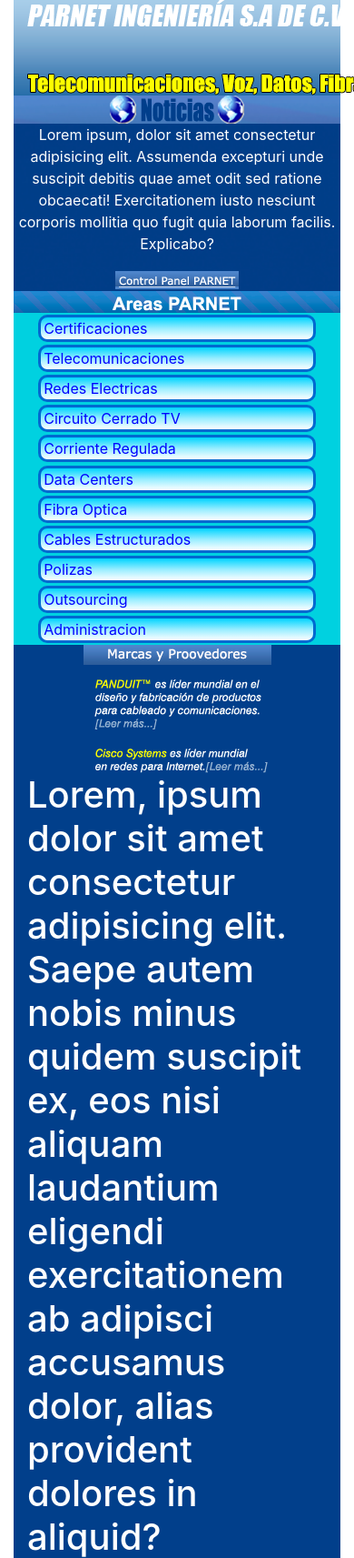
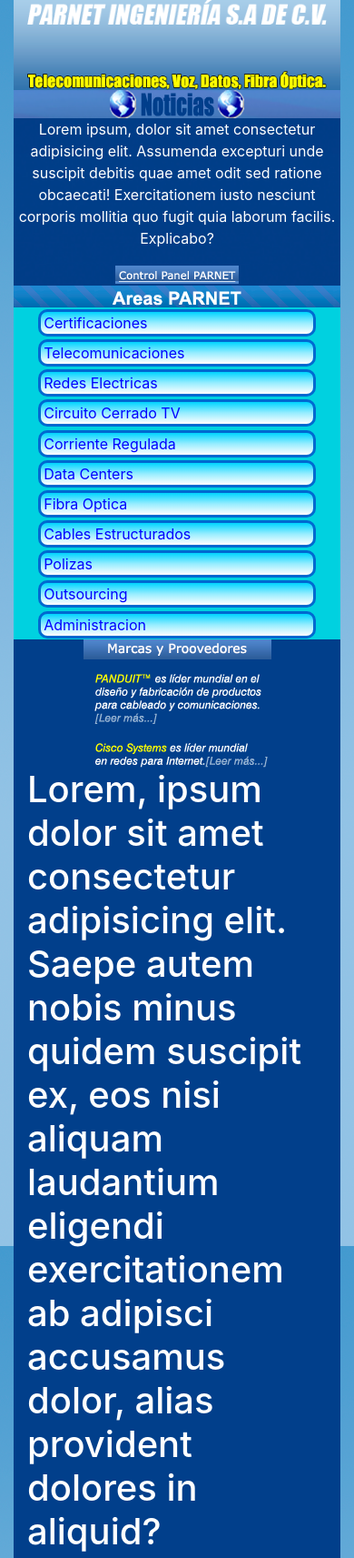
Before and after one commit to EmilioBG1997/ParNET, a PHP site: page / in a window 390 px wide; the page is wider, and only the part inside the window is pictured. Shown: the top 1713 px of that part at 91% size. Run offline with PHP 8.4, Linux system fonts and the light colour scheme; some libraries are stand-ins or nearby versions.

Commit message:
arreglados bugs de responsividad

```diff
--- a/Assets/css/footer.css
+++ b/Assets/css/footer.css
@@ -4,6 +4,8 @@
     text-decoration: underline;
 }
 
+
+
 .footer{
     background-image: url("../img/bg.png");
 }
--- a/Assets/css/header.css
+++ b/Assets/css/header.css
@@ -1,7 +1,9 @@
 .header{
     background-image: url("../img/Forma 1.png");
 }
-
+.header img{
+    max-width: 100%;
+}
 .menu-head{
     background-color: #6498C5;
 }
--- a/Assets/css/index.css
+++ b/Assets/css/index.css
@@ -2,3 +2,6 @@
     background-color: #013f8b;
     color: white;
 }
+body{
+    background: url("../img/background.png");
+}
--- a/view/footer.php
+++ b/view/footer.php
@@ -4,7 +4,7 @@
             <div class="col-lg-1 d-none d-lg-block">
                 <img src="Assets/img/logotipo.png" class="img-fluid">
             </div>
-            <div class="col-lg-10 d-flex justify-content-around align-items-center">
+            <div class="col-lg-10 d-flex justify-content-around align-items-center flex-wrap">
                 <a class="a-size" href="#">Pagina Principal</a>
                 <a class="a-size" href="#">¿Quienes Somos?</a>
                 <a class="a-size" href="#">Clientes</a>
```
